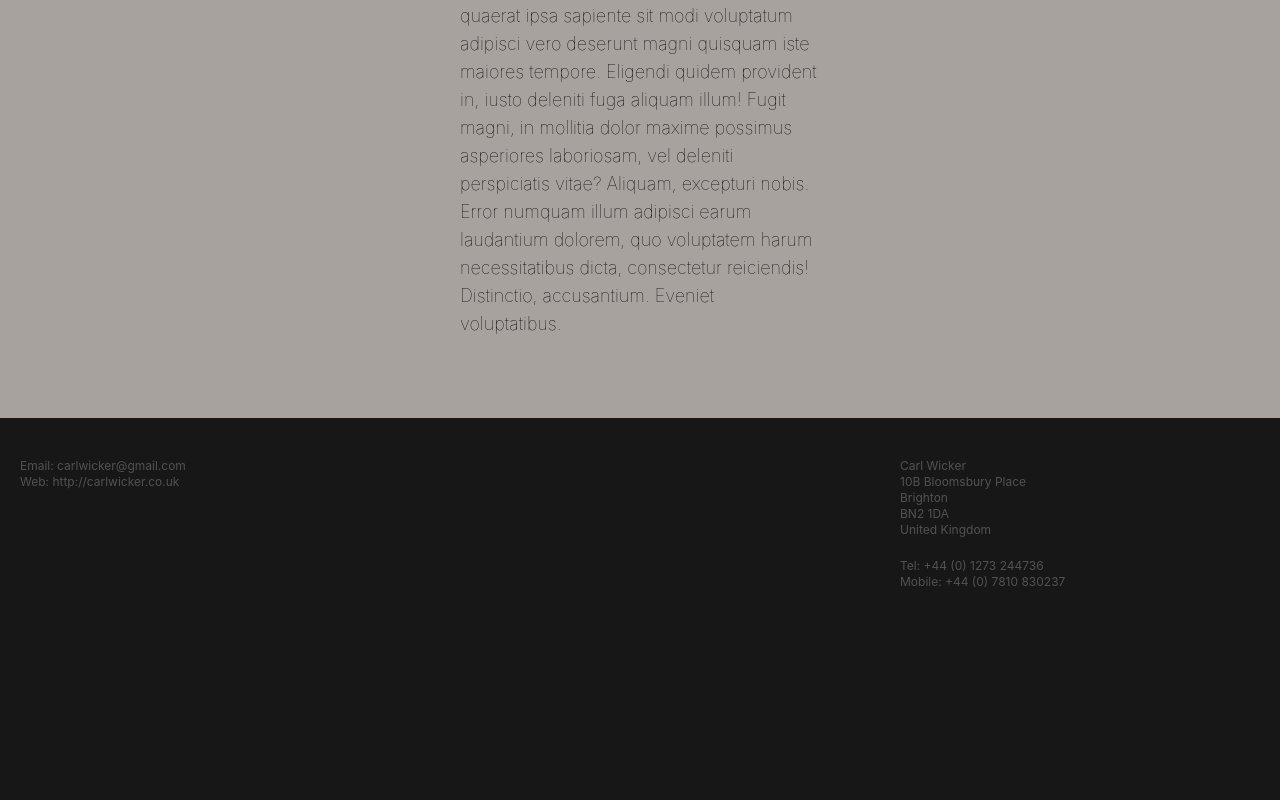
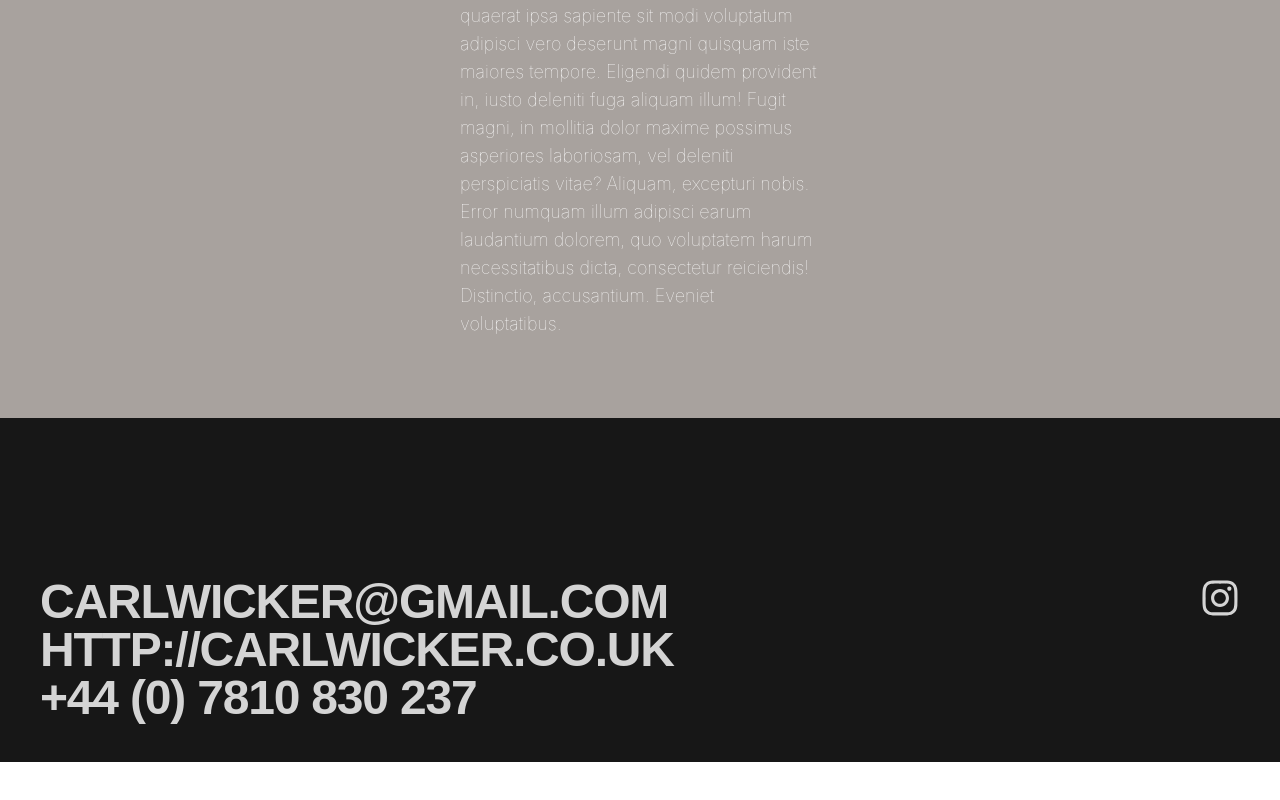
Before and after one commit to carlwicker/carlwicker-nextjs12, a Next.js app: page /contact in a window 1280 px wide. Shown: the part 1830-2630 px from the top of the page. After the commit the page ends 2592 px from the top, so only its background shows below. Built offline with nearby package versions, Linux system fonts and the light colour scheme; what react-locomotive-scroll would draw is missing.

Commit message:
added header and improved footer

```diff
--- a/components/DurerCard/DurerCard.tsx
+++ b/components/DurerCard/DurerCard.tsx
@@ -3,11 +3,7 @@ import Image from "next/image";
 export default function DurerCard() {
   return (
     <section className="bg-stone-300">
-      <div
-        className="container mx-auto flex py-20 flex-col p-5"
-        data-scroll
-        data-scroll-speed="2"
-      >
+      <div className="container mx-auto flex py-20 flex-col p-5">
         <Image
           src={"./img/carl_durer.png"}
           width={492}
@@ -15,12 +11,12 @@ export default function DurerCard() {
           alt="Carl Durer"
           className="rounded-[50%] self-center"
         />
-
+        {/*
         <div className="text-sm p-5 text-center">
           Created by DALL·E 2 AI from a photographic self portrait <br /> In the
           style of Albrecht Dürer. <br />
           &#169; All Rights Reserved.
-        </div>
+        </div> */}
       </div>
     </section>
   );
--- a/components/Footer/Footer.tsx
+++ b/components/Footer/Footer.tsx
@@ -1,49 +1,54 @@
-import { useInView } from "framer-motion";
+import { useInView, motion } from "framer-motion";
 import { useRef } from "react";
+import { FaInstagram } from "react-icons/fa";
+import Link from "next/link";
 
 export default function Footer() {
   const ref = useRef(null);
   const isInView = useInView(ref);
 
+  const contactData = [
+    { label: "carlwicker@gmail.com", href: "mailto:carlwicker@gmail.com" },
+    { label: "http://carlwicker.co.uk", href: "http://carlwicker.co.uk" },
+    { label: "+44 (0) 7810 830 237", href: "tel:0781083027" },
+  ];
+
+  const link = {
+    hidden: { opacity: 0 },
+    show: { opacity: 1 },
+  };
+
   return (
-    <footer className="bg-neutral-900 lg:h-[400px] py-10 h-[600px]">
-      <div
+    <footer className="flex bg-neutral-900 ">
+      <motion.div
         ref={ref}
-        className={`container mx-auto flex lg:flex-row flex-col text-xs text-neutral-600 gap-20 justify-end px-5 ${
-          isInView ? "opacity-100" : "opacity-0"
-        } duration-700 ease-in`}
+        className="p-10 pt-40 tracking-tight flex lg:flex-col xl:flex-col flex-col xl:text-5xl md:text-3xl font-bold uppercase text-neutral-300"
       >
-        <div className="md:w-1/2 xl:w-1/3">
-          <div className="">
-            Email:{" "}
-            <a href="mailto:carlwicker@gmail.com">carlwicker@gmail.com</a>
-          </div>
-          <div className="">
-            Web: <a href="http://carlwicker.co.uk">http://carlwicker.co.uk</a>
-          </div>
-        </div>
-        <div className="hidden xl:w-1/3 xl:block"></div>
-
-        <div className="flex flex-col w-full xl:w-1/3 md:w-1/2 gap-5">
-          <div className="">
-            Carl Wicker
-            <br />
-            10B Bloomsbury Place
-            <br />
-            Brighton
-            <br />
-            BN2 1DA
-            <br />
-            United Kingdom
-          </div>
-
-          <div>
-            Tel: +44 (0) 1273 244736
-            <br />
-            Mobile: +44 (0) 7810 830237
-          </div>
-        </div>
-      </div>
+        {contactData.map((item: any, i: number) => {
+          return (
+            <motion.a
+              key={i}
+              href={item.href}
+              className="hover:text-red-400 hover:pl-5 transition-all w-fit"
+              style={{ fontFamily: "arial" }}
+              initial="hidden"
+              whileInView="show"
+              transition={{ duration: 1, delay: i * 0.25 }}
+              variants={link}
+            >
+              {item.label}
+            </motion.a>
+          );
+        })}
+      </motion.div>
+      <motion.div className="flex bg-neutral-900 w-full h-full p-10 pt-40 justify-end">
+        <Link href="https://www.instagram.com/carlwicker" target="blank">
+          <FaInstagram
+            className="text-neutral-300 hover:text-red-400 duration-300 hover:scale-125"
+            size={40}
+          />
+        </Link>
+      </motion.div>
     </footer>
   );
 }
--- /dev/null
+++ b/components/MsCounter/PercentCounter.tsx
@@ -0,0 +1,51 @@
+"use client";
+
+import { useEffect, useState } from "react";
+import { motion } from "framer-motion";
+
+export default function PercentCounter() {
+  const [num, setNum] = useState(0);
+  const [nav, setNav] = useState() as any;
+
+  useEffect(() => {
+    function plusOne() {
+      setNum(num + 1);
+    }
+
+    setTimeout(plusOne, 10);
+  }, [num]);
+
+  useEffect(() => {
+    setNav(navigator?.userAgent);
+  }, []);
+
+  return (
+    <section
+      className="flex w-full  overflow-hidden transform-gpu bg-[#333] text-[#999] "
+      style={{ fontFamily: "Arial" }}
+    >
+      <motion.div
+        whileInView={{
+          scale: 1,
+          rotate: -0,
+          transition: { duration: 0.33 },
+        }}
+        whileHover={{ scale: 1 }}
+        whileTap={{ scale: 1 }}
+        drag="x"
+        dragConstraints={{ left: 0, right: 0 }}
+        className="flex text-[100px] transform-gpu flex-col bg-neutral-900 font-bold text-neutral-500 p-10 w-full border-box]"
+        style={{ rotate: 0 }}
+      >
+        <div className="flex">
+          {num}
+          <div className="self-center font-light  text-3xl tracking-normal">
+            ms
+          </div>
+        </div>
+
+        <div className="text-sm w-full font-light">{nav}</div>
+      </motion.div>
+    </section>
+  );
+}
--- a/components/Section1/Section1.tsx
+++ b/components/Section1/Section1.tsx
@@ -4,31 +4,23 @@ import { Power4 } from "gsap";
 
 export default function Section1() {
   const h1Ref = useRef<HTMLDivElement | null>(null);
-  const clipPathRef = useRef<HTMLDivElement | null>(null);
 
   useEffect(() => {
-    gsap.fromTo(h1Ref.current, { opacity: 0 }, { opacity: 1, duration: 1 });
-  }, []);
-
-  useEffect(() => {
-    gsap.to(clipPathRef.current, {
-      opacity: 1,
-      duration: 3,
-      clipPath: `polygon(5% 10%, 93% 5%, 95% 90%, 5% 95%)`,
-      ease: Power4.easeOut,
-    });
+    gsap.fromTo(
+      h1Ref.current,
+      { opacity: 0 },
+      { opacity: 1, duration: 1.5, ease: Power4.easeIn }
+    );
   }, []);
 
   return (
     <div className="flex bg-white z-10">
       <div></div>
       <section
-        ref={clipPathRef}
         style={{
           fontFamily: "Archivo",
           fontWeight: 900,
-          clipPath: `polygon(10% 50%, 95% 55%, 89% 50%, 5% 50%)`,
-          opacity: 0,
+          opacity: 1,
         }}
         className="flex flex-col w-[100vw] bg-cover items-center min-h-screen bg-[url('/img/pic3.webp')] fit bg-center break-all justify-center p-5 z-10 "
       >
--- a/components/Section2/Io.tsx
+++ b/components/Section2/Io.tsx
@@ -9,7 +9,7 @@ export default function Io() {
         }}
         className="text-9xl font-black"
       >
-        IO
+        03
       </h2>
 
       <p className="text-2xl">
--- a/components/Section2/Ui.tsx
+++ b/components/Section2/Ui.tsx
@@ -9,7 +9,7 @@ export default function Ui() {
         }}
         className="text-9xl font-black"
       >
-        UI
+        02
       </h2>
       <p className="text-2xl">
         Lorem ipsum dolor sit, amet consectetur adipisicing elit. Nulla illo
--- a/components/Section2/Ux.tsx
+++ b/components/Section2/Ux.tsx
@@ -1,6 +1,15 @@
-import { motion } from "framer-motion";
+import { AnimatePresence, motion } from "framer-motion";
 
 export default function Ux() {
+  const ulElement = {
+    hidden: { opacity: 0 },
+    show: {
+      opacity: 1,
+      transition: { staggerChildren: 1, duration: 2 },
+      exit: { opacity: 0 },
+    },
+  };
+
   return (
     <motion.div
       whileInView={{ color: "#60a5fa" }}
@@ -16,17 +25,12 @@ export default function Ux() {
         }}
         className="text-9xl font-black"
       >
-        UX
+        01
       </h2>
       <p className="text-2xl">
         I&apos;m a freelance graphic designer and web developer living in
         Brighton, UK.
       </p>
-      <p className="text-stone-700">
-        IDebitis mollitia odio unde quisquam dolorum porro corporis eos officiis
-        ex? Quaerat dolore magnam provident aliquid at consequatur fugiat rem
-        laborum aperiam?
-      </p>
     </motion.div>
   );
 }
--- /dev/null
+++ b/components/pageTramsitionTest/pageTransition.tsx
@@ -0,0 +1,41 @@
+import { motion as m } from "framer-motion";
+import { useEffect, useState } from "react";
+
+export default function PageTransition() {
+  const [elementArr, setElementArr] = useState<string[]>(Array(5).fill("line"));
+
+  useEffect(() => {
+    console.log(elementArr);
+  }, [elementArr]);
+
+  const container: any = {
+    hidden: { x: "100%" },
+    show: {
+      x: 0,
+      transition: {
+        staggerChildren: 0.1,
+        staggerDirection: 1,
+      },
+    },
+    hover: { backgroundColor: "red" },
+  };
+
+  const item = {
+    hidden: { x: "100%" },
+    show: { x: 0 },
+  };
+
+  return (
+    <m.div variants={container} initial="hidden" animate="show">
+      {elementArr.map((el: string, idx: number) => {
+        return (
+          <m.div
+            key={idx}
+            variants={item}
+            className="bg-black h-[20vh]"
+          ></m.div>
+        );
+      })}
+    </m.div>
+  );
+}
--- a/next.config.js
+++ b/next.config.js
@@ -6,13 +6,13 @@ const nextConfig = {
     unoptimized: true,
   },
   env: {
-    apiKey: process.env.apiKey,
-    authDomain: process.env.authDomain,
-    projectId: process.env.projectId,
-    storageBucket: process.env.storageBucket,
-    messagingSenderId: process.env.messagingSenderId,
-    appId: process.env.appId,
-    measurementId: process.env.measurementId,
+    apiKey: process.env.APIKEY,
+    authDomain: process.env.AUTHMAIN,
+    projectId: process.env.PROJECTID,
+    storageBucket: process.env.STORAGEBUCKET,
+    messagingSenderId: process.env.MESSAGINGSENDERID,
+    appId: process.env.APPID,
+    measurementId: process.env.MEASUREMENTID,
     SENDGRID_API_KEY: process.env.SENDGRID_API_KEY,
   },
 };
--- a/package.json
+++ b/package.json
@@ -26,6 +26,7 @@
     "node-fetch": "^3.3.0",
     "react": "18.2.0",
     "react-dom": "18.2.0",
+    "react-icons": "^5.0.1",
     "react-intersection-observer": "^9.4.1",
     "react-locomotive-scroll": "^0.2.2",
     "react-router-dom": "^6.6.1",
--- a/pages/index.tsx
+++ b/pages/index.tsx
@@ -11,6 +11,8 @@ import gsap from "gsap";
 import Head from "next/head";
 import Section1Right from "../components/Section1/Section1RIght";
 import Xyz from "../components/Xyz/Xyz";
+import PageTransition from "../components/pageTramsitionTest/pageTransition";
+import PercentCounter from "../components/MsCounter/PercentCounter";
 
 gsap.registerPlugin(ScrollTrigger);
 
@@ -94,29 +96,30 @@ export default function Home() {
         <title>Carl Wicker : Home</title>
         <meta property="og:title" content="Carl Wicker : Home" key="title" />
       </Head>
-
       <div className="flex" ref={section1Ref}>
         {/* <Section1 />
         <Section1Right /> */}
       </div>
-
       {/* <Xyz /> */}
-
+      {/* <div className="absolute top-0 left-0 w-full h-full z-50">
+        <PageTransition />
+      </div> */}
+      <Footer />
       <Section1 />
-      <Section2 />
+      {/* <Section2 /> */}
       <DurerCard />
-
       <div className="w-[100vw] h-[100vh hidden lg:flex" ref={xScrollRef}>
         <Section1Right />
         <Section1Right />
         <Section1Right />
       </div>
-
       <ContactForm />
       <div className="hidden lg:block">
         <BoldArticlePage />
       </div>
+
       <Footer />
+      <PercentCounter />
     </div>
   );
 }
--- a/styles/globals.css
+++ b/styles/globals.css
@@ -27,6 +27,7 @@ body {
   font-family: -apple-system, BlinkMacSystemFont, Segoe UI, Roboto, Oxygen,
     Ubuntu, Cantarell, Fira Sans, Droid Sans, Helvetica Neue, sans-serif;
   background-color: transparent;
+  /* font-family: "Franklin Gothic Medium", "Arial Narrow", Arial, sans-serif; */
 }
 
 /* Hide scrollbar for Chrome, Safari and Opera */
@@ -38,6 +39,7 @@ body::-webkit-scrollbar {
 body {
   -ms-overflow-style: none; /* IE and Edge */
   scrollbar-width: none; /* Firefox */
+  color: white;
 }
 
 a {
```
Also changed, not shown: 1 other file (tests, documents, lock files or other folders).
